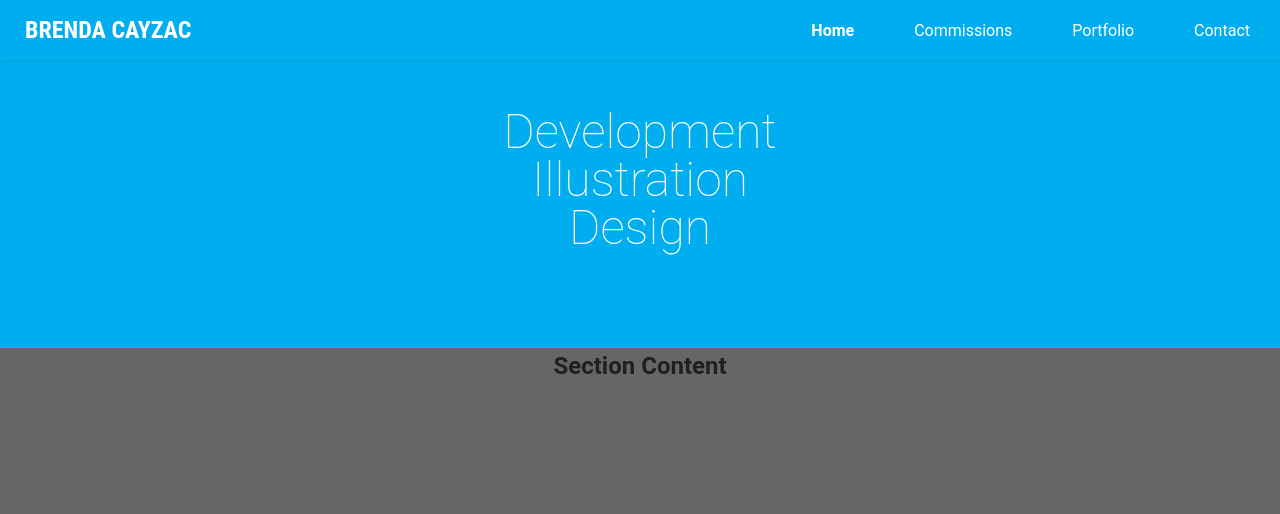
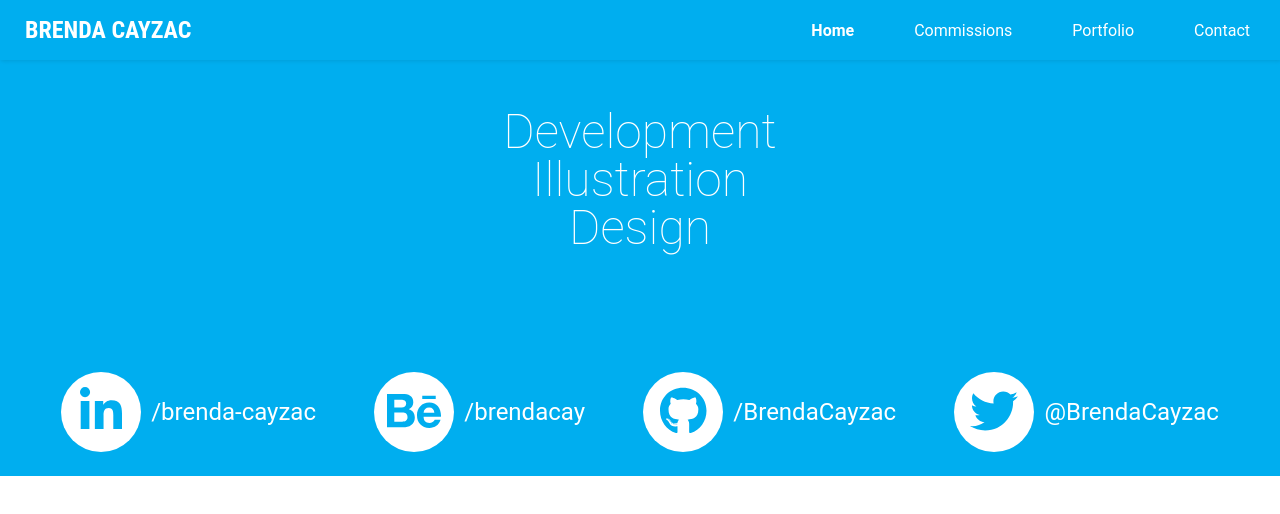
Before and after one commit to BrendaCayzac/vue-commissions-site, a Vue app: page / in a window 1280 px wide. Shown: the top 514 px of the page. Built offline with nearby package versions, Linux system fonts and the light colour scheme.

Commit message:
added social media section

```diff
--- a/package.json
+++ b/package.json
@@ -8,6 +8,11 @@
     "lint": "vue-cli-service lint"
   },
   "dependencies": {
+    "@fortawesome/fontawesome-svg-core": "^6.3.0",
+    "@fortawesome/free-brands-svg-icons": "^6.3.0",
+    "@fortawesome/free-regular-svg-icons": "^6.3.0",
+    "@fortawesome/free-solid-svg-icons": "^6.3.0",
+    "@fortawesome/vue-fontawesome": "^3.0.3",
     "core-js": "^3.6.5",
     "register-service-worker": "^1.7.1",
     "vue": "^3.0.0",
--- /dev/null
+++ b/src/components/SocialMedia/SocialMedia.vue
@@ -0,0 +1,126 @@
+<template>
+  <div class="social-media-button">
+    <a
+      class="button"
+      role="button"
+      :aria-label="'link to Brenda Cayzac\'s ' + id"
+      :href="url"
+    >
+      <font-awesome-icon :icon="faIcon" />
+    </a>
+    <a class="text">
+      {{ text }}
+    </a>
+  </div>
+</template>
+
+<script lang="ts">
+import { defineComponent } from "vue";
+
+export default defineComponent({
+  name: "HomeView",
+  props: {
+    faIcon: {
+      type: String,
+      required: true,
+    },
+    url: {
+      type: String,
+      required: true,
+    },
+    text: {
+      type: String,
+      required: true,
+    },
+    id: {
+      type: String,
+      required: true,
+    },
+  },
+  setup() {
+    return {};
+  },
+});
+</script>
+
+<style lang="scss">
+@import "src/styles/custom";
+
+.social-media-button {
+  display: flex;
+  justify-content: center;
+  align-items: center;
+  .button {
+    border-radius: 50%;
+    background-color: #ffffff;
+    width: 5rem;
+    height: 5rem;
+    font-size: 3rem;
+    color: $bc-cyan;
+    text-align: center;
+    line-height: 5.2rem;
+  }
+  .text {
+    display: none;
+  }
+}
+
+// Screens > tablet
+@media (min-width: $tablet) {
+  .social-media-button {
+	  transition: all 0.2s ease-in-out;
+
+    .button {
+      width: 3rem;
+      height: 3rem;
+      font-size: 1.5rem;
+      line-height: 3rem;
+    }
+    .text {
+      display: initial;
+      font-size: 1rem;
+      color: #ffffff;
+      padding-left: 0.325rem;
+    }
+
+    //Hover
+    &:hover {
+      transform: scale(1.1);
+    }
+  }
+}
+
+/* Min Desktop */
+@media (min-width: $desktop-small) {
+	.social-media-button {
+
+		.button {
+			width: 4rem;
+			height: 4rem;
+			font-size: 2rem;
+			line-height: 4.1rem;
+		}
+		.text {
+			font-size:1.25rem;
+			padding-left: 0.625rem;
+		}
+	}
+}
+
+/* Desktop */
+@media (min-width: $desktop) {
+	.social-media-button {
+
+		.button {
+			width: 5rem;
+			height: 5rem;
+			font-size: 3rem;
+			line-height: 5.1rem;
+		}
+		.text {
+			font-size:1.5rem;
+			padding-left: 0.625rem;
+		}
+	}
+}
+</style>
--- a/src/main.ts
+++ b/src/main.ts
@@ -4,4 +4,25 @@ import "./registerServiceWorker";
 import router from "./router";
 import store from "./store";
 
-createApp(App).use(store).use(router).mount("#app");
+/* import the fontawesome core */
+import { library } from "@fortawesome/fontawesome-svg-core";
+
+/* import font awesome icon component */
+import { FontAwesomeIcon } from "@fortawesome/vue-fontawesome";
+
+/* import specific icons */
+import {
+  faLinkedinIn,
+  faTwitter,
+  faGithub,
+  faBehance,
+} from "@fortawesome/free-brands-svg-icons";
+
+/* add icons to the library */
+library.add(faBehance, faGithub, faLinkedinIn, faTwitter);
+
+createApp(App)
+  .component("font-awesome-icon", FontAwesomeIcon)
+  .use(store)
+  .use(router)
+  .mount("#app");
--- a/src/styles/custom.scss
+++ b/src/styles/custom.scss
@@ -4,6 +4,10 @@ $bc-magenta: #ec008c;
 
 $font: "Roboto", sans-serif;
 
-$mobile: 37.5rem;
-$tablet: 48rem;
-$desktop: 112.5rem;
+/* MEDIA BREAKPOINTS */
+
+$mobile: 37.5rem; /* 600px */
+$tablet: 48rem; /* 768px */
+$desktop-small: 60rem; /* 960px; */
+$desktop: 80rem; /* 1280px; */
+$desktop-standard: 112.5rem /* 1800px */
--- a/src/views/HomeView.vue
+++ b/src/views/HomeView.vue
@@ -1,7 +1,7 @@
 <template>
   <div class="home">
     <header>
-		  <div class="header-bg" :class="{'rotated':headerRotation}"></div>
+      <div class="header-bg" :class="{ rotated: headerRotation }"></div>
       <div class="categories">
         <p>Development</p>
         <p>Illustration</p>
@@ -9,50 +9,84 @@
       </div>
     </header>
 
-	  <section>
-		  <h1>Section Content</h1>
+    <section class="social-media-section">
+      <div v-for="socialMedia in socialMedias" :key="socialMedia.id">
+        <SocialMedia
+          :fa-icon="socialMedia.faIcon"
+          :url="socialMedia.url"
+          :text="socialMedia.text"
+          :id="socialMedia.id"
+        />
+      </div>
     </section>
-
 
     <reload-window />
   </div>
 </template>
 
 <script lang="ts">
+import { defineComponent, ref, onBeforeUnmount, onMounted } from "vue";
+
+import SocialMedia from "@/components/SocialMedia/SocialMedia.vue";
 import ReloadWindow from "@/components/ReloadWindow.vue";
-import { defineComponent, ref, onBeforeUnmount, onMounted } from "vue";
 
 export default defineComponent({
   name: "HomeView",
-  components: { ReloadWindow },
-	setup(){
+  components: { ReloadWindow, SocialMedia },
+  setup() {
     const headerRotation = ref(false);
 
-		const handleScroll = ()=>{
+    const socialMedias = [
+      {
+        id: "LinkedIn",
+        faIcon: "fab fa-linkedin-in",
+        url: "https://www.linkedin.com/in/brenda-cayzac-138297103/",
+        text: "/brenda-cayzac",
+      },
+      {
+        id: "Behance",
+        faIcon: "fa-brands fa-behance",
+        url: "https://www.behance.net/brendacayzeb7a?isa0=1",
+        text: "/brendacay",
+      },
+      {
+        id: "GitHub",
+        faIcon: "fa-brands fa-github",
+        url: "https://github.com/BrendaCayzac",
+        text: "/BrendaCayzac",
+      },
+      {
+        id: "Twitter",
+        faIcon: "fa-brands fa-twitter",
+        url: "https://twitter.com/BrendaCayzac",
+        text: "@BrendaCayzac",
+      },
+    ];
+
+    const handleScroll = () => {
       headerRotation.value = window.scrollY > 30;
       const categories = document.querySelector(".categories");
 
       if (categories && window.scrollY > 30) {
         categories.classList.add("align-right");
-			}else if(categories && window.scrollY < 30){
+      } else if (categories && window.scrollY < 30) {
         categories.classList.remove("align-right");
       }
+    };
 
-		}
+    onMounted(() => {
+      window.addEventListener("scroll", handleScroll);
+    });
 
-		onMounted( ()=>{
-		window.addEventListener('scroll', handleScroll);
+    onBeforeUnmount(() => {
+      window.removeEventListener("scroll", handleScroll);
+    });
 
-		})
-
-		onBeforeUnmount( ()=>{
-			window.removeEventListener('scroll',handleScroll);
-		})
-
-		return{
-			headerRotation
-		}
-	}
+    return {
+      headerRotation,
+      socialMedias,
+    };
+  },
 });
 </script>
 
@@ -64,7 +98,7 @@ export default defineComponent({
     position: relative;
     height: 18rem;
     overflow: hidden;
-		.header-bg{
+    .header-bg {
       position: absolute;
       top: 0;
       bottom: 0;
@@ -77,7 +111,7 @@ export default defineComponent({
       z-index: -1;
       transition: all 0.2s ease;
     }
-		.categories{
+    .categories {
       padding-top: 3rem;
       p {
         margin: 0 1.5rem 0 0;
@@ -92,24 +126,25 @@ export default defineComponent({
     }
 
     // Transition
-		.header-bg.rotated{
+    .header-bg.rotated {
       transform: skewY(15deg);
     }
 
     .categories.align-right {
-			p{
+      p {
         text-align: right;
-				padding-right:3rem;
+        padding-right: 3rem;
         transform: translateX(1%);
       }
     }
-
   }
 
-
-	section{
-		background-color: #666666;
-		height: 60rem;
+  .social-media-section {
+    background-color: $bc-cyan;
+    width: 100%;
+    padding: 1.5rem 2rem;
+    display: flex;
+    justify-content: space-between;
   }
 }
 
@@ -119,4 +154,13 @@ export default defineComponent({
     padding-top: 3.75rem;
   }
 }
+
+/* Desktop */
+@media (min-width: $desktop) {
+  .home {
+    .social-media-section {
+      justify-content: space-around;
+    }
+  }
+}
 </style>
```
Also changed, not shown: 1 other file (tests, documents, lock files or other folders). Lines whose indentation alone changed are shown as unchanged.
